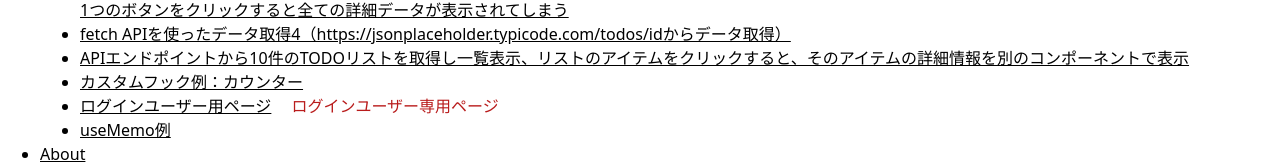
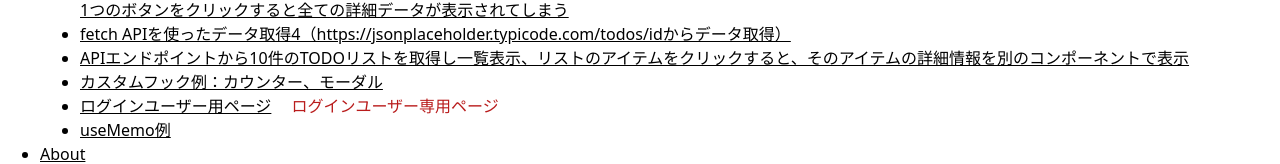
Before and after one commit to graphicocolo/react-app-small, a React (Vite) app: page /basicjsx in a window 1280 px wide. Shown: the part 314-478 px from the top of the page. Built offline with nearby package versions, Linux system fonts and the light colour scheme.

Commit message:
React 編:useCallback

```diff
--- a/src/components/Navigation.tsx
+++ b/src/components/Navigation.tsx
@@ -22,7 +22,7 @@ const Navigation = () => {
                 <li><Link to='/fetchapi3' className="underline">失敗例：fetch APIを使ったデータ取得3（https://jsonplaceholder.typicode.com/todos?_limit=10からデータ取得）<br />1つのボタンをクリックすると全ての詳細データが表示されてしまう</Link></li>
                 <li><Link to='/fetchapi4' className="underline">fetch APIを使ったデータ取得4（https://jsonplaceholder.typicode.com/todos/idからデータ取得）</Link></li>
                 <li><Link to='/fetchapi5' className="underline">APIエンドポイントから10件のTODOリストを取得し一覧表示、リストのアイテムをクリックすると、そのアイテムの詳細情報を別のコンポーネントで表示</Link></li>
-                <li><Link to='/customhooks1' className="underline">カスタムフック例：カウンター</Link></li>
+                <li><Link to='/customhooks1' className="underline">カスタムフック例：カウンター、モーダル</Link></li>
                 <li><Link to='/private' className="underline">ログインユーザー用ページ</Link>{!isAuthenticated && <span className="pl-5 text-red-700">ログインユーザー専用ページ</span>}</li>
                 <li><Link to='/usememo' className="underline">useMemo例</Link></li>
               </ul>
--- a/src/hooks/useModal.ts
+++ b/src/hooks/useModal.ts
@@ -1,16 +1,16 @@
-import { useState } from "react";
+import { useCallback, useState } from "react";
 
 // const useModal = (initialStatus: boolean = false) => {
 const useModal = () => {
   const [isOpen, setIsOpen] = useState<boolean>(false);
 
-  const openModal = () => {
+  const openModal = useCallback(() => {
     setIsOpen(true);
-  };
+  }, []);
 
-  const closeModal = () => {
+  const closeModal = useCallback(() => {
     setIsOpen(false);
-  };
+  }, []);
 
   return { isOpen, openModal, closeModal };
 };
--- a/src/pages/SampleCustomHooks.tsx
+++ b/src/pages/SampleCustomHooks.tsx
@@ -11,6 +11,7 @@ const SampleCustomHooks = () => {
       <p>カスタムフック例：カウンター</p>
       <Link to='/' className="underline">トップページへ</Link>
       <CounterComponent />
+      <p>カスタムフック例：モーダル</p>
       <div className="max-w-md mx-auto mt-10 text-center">
         <h1 className="text-3xl font-bold mb-4">Modal</h1>
         <div className="space-x-4">
```
